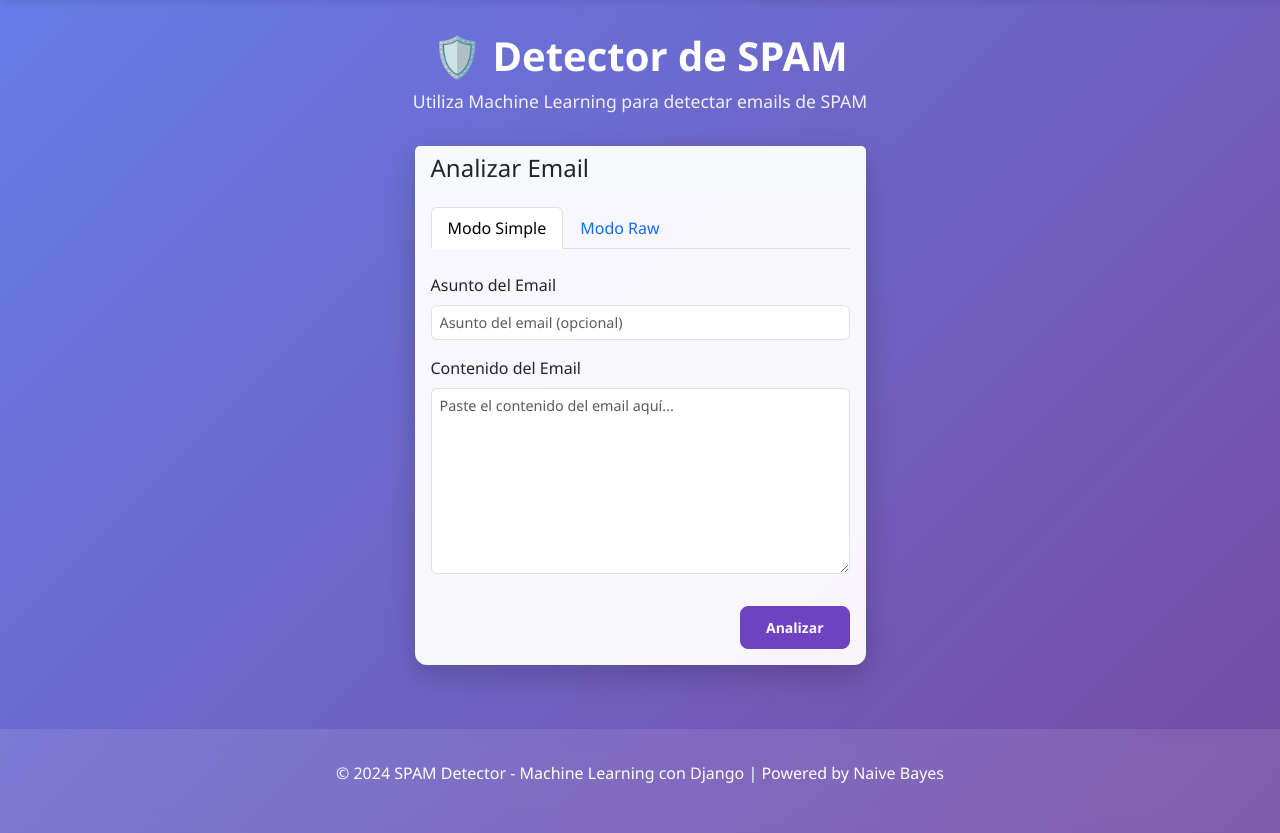
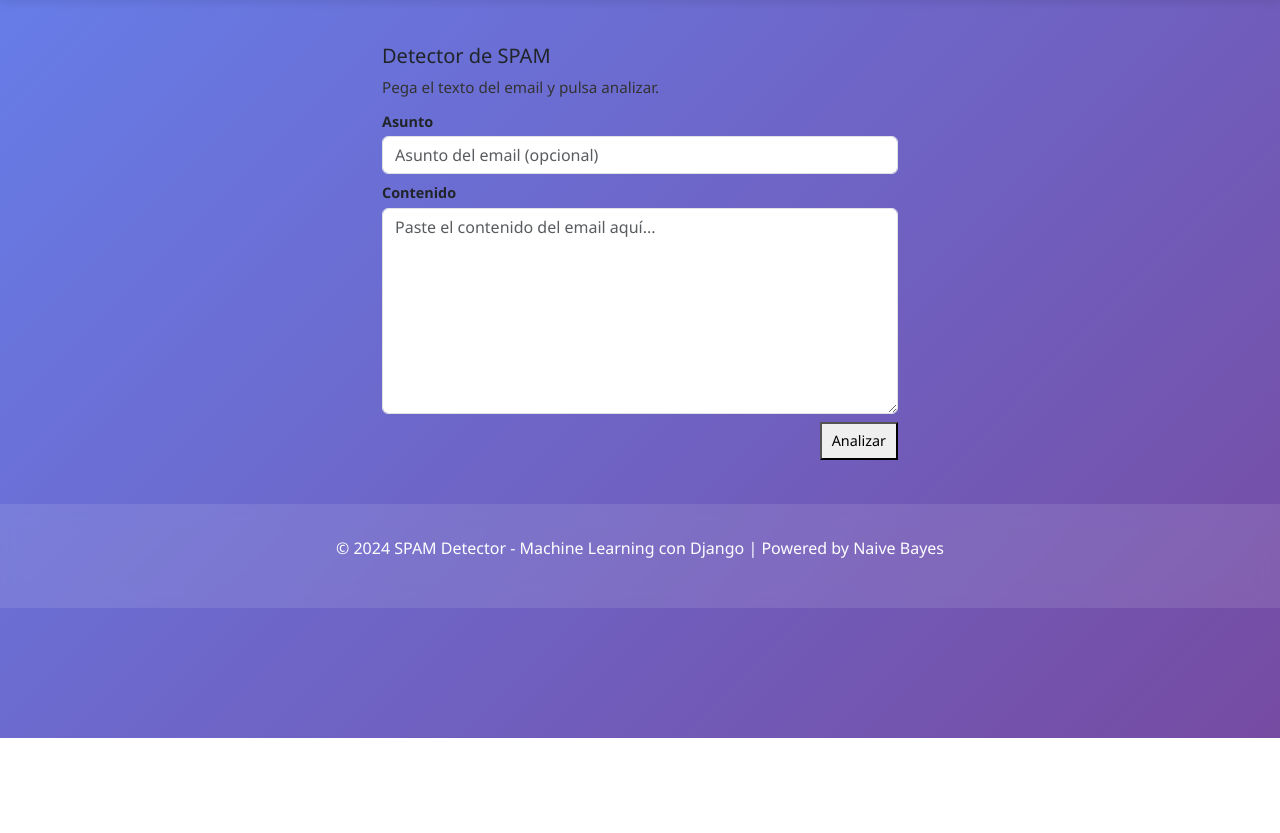
Before and after one commit to Sonia2004/naive, a Django app: page / in a window 1280 px wide. Shown: the part 62-895 px from the top of the page. After the commit the page ends 800 px from the top, so only its background shows below. Run offline with Django 5.2, Linux system fonts and the light colour scheme; parts of the project's set-up code (start-up, migrations or seed data) failed here and were passed over.

Commit message:
UI: simplify index form to minimal layout

```diff
--- a/detector/templates/detector/index.html
+++ b/detector/templates/detector/index.html
@@ -3,97 +3,26 @@
 {% block title %}Detector de SPAM{% endblock %}
 
 {% block content %}
-<div class="header-custom">
-    <h1>🛡️ Detector de SPAM</h1>
-    <p>Utiliza Machine Learning para detectar emails de SPAM</p>
+<div style="max-width:540px;margin:24px auto;padding:12px;">
+  <h2 style="font-size:1.25rem;margin-bottom:8px;">Detector de SPAM</h2>
+  <p style="margin-bottom:12px;font-size:0.95rem;color:#333;">Pega el texto del email y pulsa analizar.</p>
+
+  <form method="post">
+    {% csrf_token %}
+    <div style="margin-bottom:8px;">
+      <label style="display:block;font-weight:600;font-size:0.9rem;margin-bottom:4px;">Asunto</label>
+      {{ form.subject }}
     </div>
 
-<div class="row">
-    <div class="col-lg-5 col-md-7 col-sm-10 mx-auto">
-        <!-- Formulario -->
-        <div class="card card-custom">
-            <div class="card-header bg-light border-0">
-                <h4 class="mb-0">Analizar Email</h4>
-            </div>
-            <div class="card-body p-3">
-                <form method="post" class="needs-validation">
-                    {% csrf_token %}
-
-                    <!-- Nav tabs -->
-                    <ul class="nav nav-tabs mb-4" role="tablist">
-                        <li class="nav-item" role="presentation">
-                            <button class="nav-link active" id="simple-tab" data-bs-toggle="tab"
-                                    data-bs-target="#simple" type="button" role="tab">
-                                Modo Simple
-                            </button>
-                        </li>
-                        <li class="nav-item" role="presentation">
-                            <button class="nav-link" id="raw-tab" data-bs-toggle="tab"
-                                    data-bs-target="#raw" type="button" role="tab">
-                                Modo Raw
-                            </button>
-                        </li>
-                    </ul>
-
-                    <!-- Tab content -->
-                    <div class="tab-content">
-                        <!-- Simple Mode -->
-                        <div class="tab-pane fade show active" id="simple" role="tabpanel">
-                            <div class="mb-3">
-                                <label class="form-label">Asunto del Email</label>
-                                {{ form.subject }}
-                            </div>
-                            <div class="mb-3">
-                                <label class="form-label">Contenido del Email</label>
+    <div style="margin-bottom:8px;">
+      <label style="display:block;font-weight:600;font-size:0.9rem;margin-bottom:4px;">Contenido</label>
       {{ form.body }}
     </div>
-                        </div>
 
-                        <!-- Raw Mode -->
-                        <div class="tab-pane fade" id="raw" role="tabpanel">
-                            <div class="mb-3">
-                                <label class="form-label">Email en Formato Raw</label>
-                                {{ form.raw_email }}
-                                <small class="form-text text-muted">
-                                    Pegue el email completo incluyendo headers (From, To, Subject, etc.)
-                                </small>
-                            </div>
-                        </div>
-                    </div>
-
-                    <div class="d-flex justify-content-end">
-                        <button type="submit" class="btn btn-custom btn-custom-primary btn-sm mt-3">
-                            <i class="fas fa-search"></i> Analizar
-                        </button>
+    <div style="text-align:right;">
+      <button type="submit" style="padding:6px 10px;font-size:0.9rem;">Analizar</button>
     </div>
   </form>
 </div>
-        </div>
-        <!-- Historial reciente eliminado para una UI más compacta -->
-    </div>
-</div>
 
-<style>
-    .form-control-custom {
-        border-radius: 8px;
-        border: 1px solid #e0e0e0;
-    }
-
-    .form-control-custom:focus {
-        border-color: #6f42c1;
-        box-shadow: 0 0 0 0.2rem rgba(111, 66, 193, 0.25);
-    }
-    /* Reduce input and textarea sizes inside the analyzer card */
-    .card-custom .form-control,
-    .card-custom textarea,
-    .card-custom input {
-        padding: 0.35rem 0.5rem;
-        font-size: 0.9rem;
-        border-radius: 6px;
-    }
-    /* Tighten card spacing */
-    .card-custom .card-body {
-        padding: 0.8rem 1rem;
-    }
-</style>
 {% endblock %}
```
Lines whose indentation alone changed are shown as unchanged.
